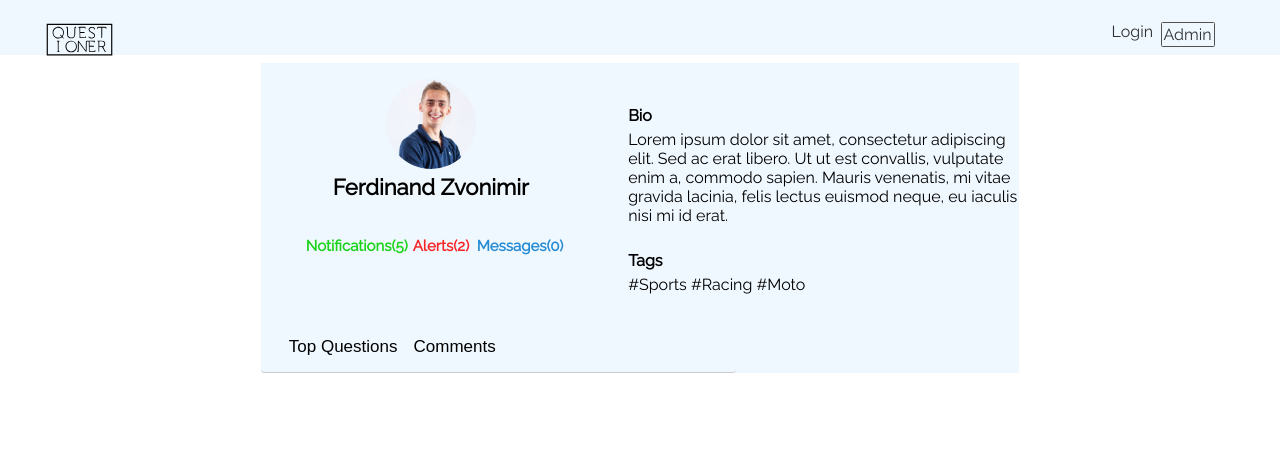
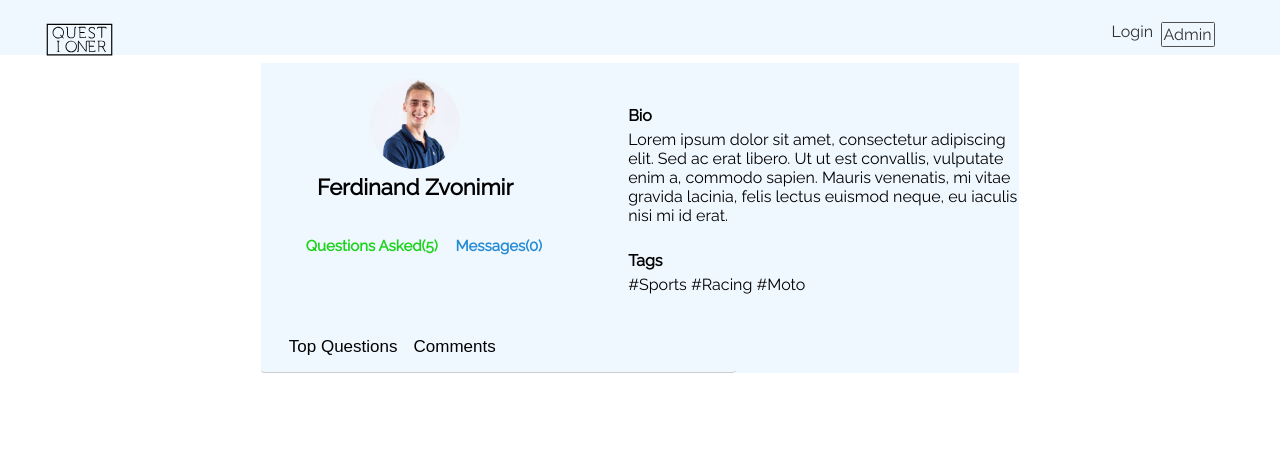
Before and after one commit to j0nimost/Questioner, a Python web app: template UI/templates/profile.html in a window 1280 px wide. Shown: the top 454 px of the page. Run offline with Jinja, Linux system fonts and the light colour scheme; the template is opened without the code that fills it, so the values that code supplies are empty.

Commit message:
ft-163032420 Added questions asked count

```diff
--- a/UI/templates/profile.html
+++ b/UI/templates/profile.html
@@ -32,10 +32,7 @@
                     <!--Add Notifications and summaries-->
                     <ul>
                         <li id="notifications">
-                            <h6>Notifications(5)</h6>
-                        </li>
-                        <li id="alert">
-                            <h6>Alerts(2)</h6>
+                            <h6>Questions Asked(5)</h6>
                         </li>
                         <li id="messages">
                             <h6>Messages(0)</h6>
```
